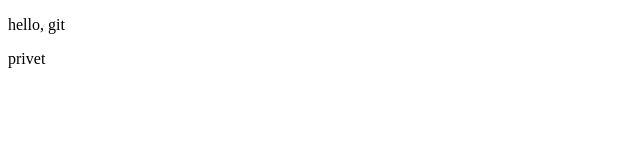
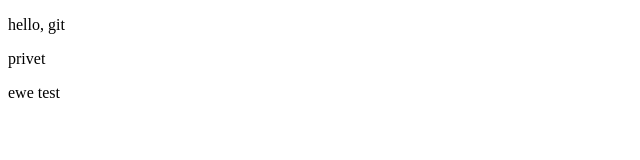
Before and after one commit to artur-kunafin/test, a plain HTML site: page index.html in a window 1280 px wide. Shown: the full height of the page, 0-640 px from the left. Drawn offline with Linux system fonts and the light colour scheme.

Commit message:
commit 3

```diff
--- a/index.html
+++ b/index.html
@@ -8,5 +8,6 @@
 <body>
     <p>hello, git</p>
     <p>privet</p>
+    <p>ewe test</p>
 </body>
 </html>
```
